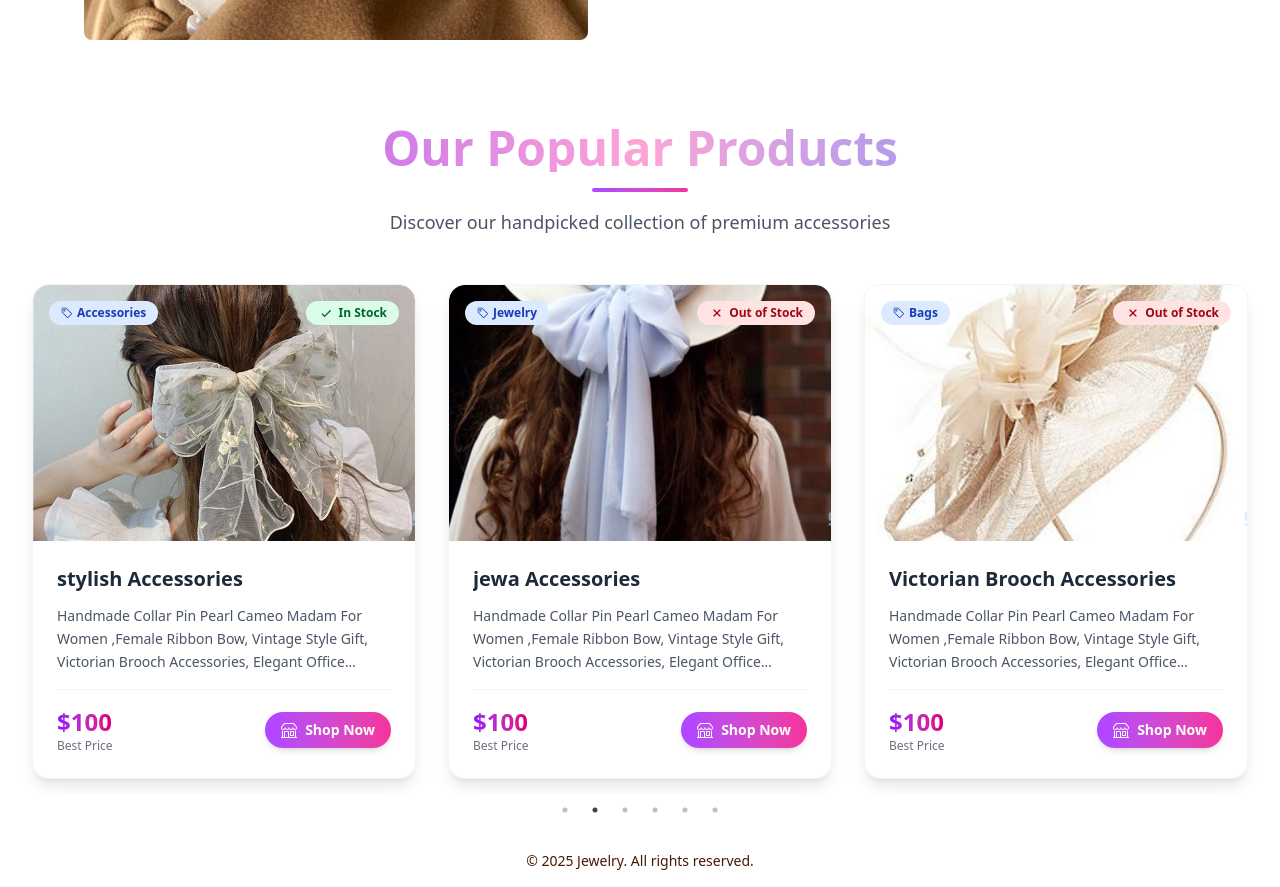
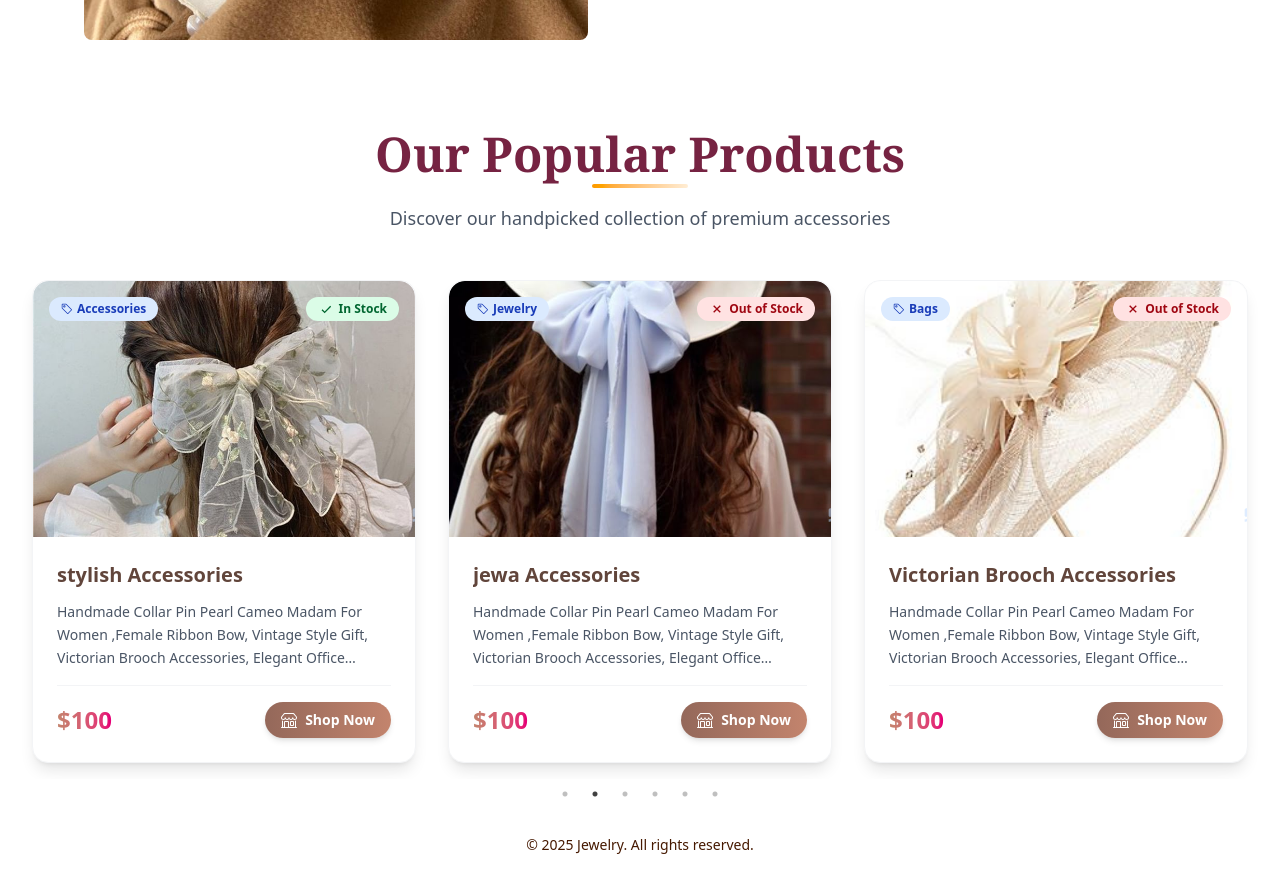
Before and after one commit to Smah-amen/vintage-store, a Next.js app: page /product/1 in a window 1280 px wide. Shown: the part 780-1667 px from the top of the page. Built offline with nearby package versions, Linux system fonts and the light colour scheme; a web font is replaced by a local one.

Commit message:
add desigen text in product list

```diff
--- a/src/app/product/[productId]/page.js
+++ b/src/app/product/[productId]/page.js
@@ -101,8 +101,8 @@ function ProductDetails({ params }) {
               <div className="overflow-hidden">
                 <h1
                   ref={(el) => el && textElementsRef.current.push(el)}
-                  // className="text-4xl md:text-5xl text-[#762342] font-serif font-bold leading-tight"
-                  className="text-5xl font-bold bg-gradient-to-r from-pink-800 via-purple-950 to-blue-200 bg-clip-text text-transparent font-cursive"
+                  className="text-4xl md:text-5xl text-[#762342] font-serif font-bold leading-tight"
+                  // className="text-5xl font-bold bg-gradient-to-r from-pink-800 via-purple-950 to-blue-200 bg-clip-text text-transparent font-cursive"
                 >
                   {product.name}
                 </h1>
--- a/src/components/ProductList.jsx
+++ b/src/components/ProductList.jsx
@@ -124,7 +124,7 @@ const ProductList = () => {
                 </div>
 
                 <div className="relative p-6">
-                  <h3 className="text-xl font-bold text-gray-800 mb-3 line-clamp-2 group-hover:text-purple-700 transition-colors duration-300">
+                  <h3 className="text-xl font-bold text-[#61453b] mb-3 line-clamp-2 group-hover:text-[#c3846d] transition-colors duration-300">
                     {item.name}
                   </h3>
 
@@ -134,10 +134,9 @@ const ProductList = () => {
 
                   <div className="flex items-center justify-between pt-4 border-t border-gray-100">
                     <div className="flex flex-col">
-                      <span className="text-2xl font-bold bg-gradient-to-r from-purple-600 to-pink-600 bg-clip-text text-transparent">
+                      <span className="text-2xl font-bold bg-gradient-to-r from-[#c3846d] to-pink-600 bg-clip-text text-transparent">
                         ${item.price}
                       </span>
-                      <span className="text-xs text-gray-500">Best Price</span>
                     </div>
 
                     <button
@@ -145,7 +144,7 @@ const ProductList = () => {
                         e.preventDefault();
                         addToCart(item);
                       }}
-                      className="flex items-center bg-gradient-to-r from-purple-500 to-pink-500 hover:from-purple-600 hover:to-pink-600 text-white px-4 py-2 rounded-full text-sm font-semibold transition-all duration-300 transform hover:scale-105 shadow-md hover:shadow-lg"
+                      className="flex items-center bg-gradient-to-r from-[#94685a] to-[#c3846d] hover:from-amber-200 hover:to-orange-200 text-white px-4 py-2 rounded-full text-sm font-semibold transition-all duration-300 transform hover:scale-105 shadow-md hover:shadow-lg"
                     >
                       <GiShoppingCart className="w-4 h-4 mr-2" />
                       Add to Cart
--- a/src/components/TestimonialsProduct.jsx
+++ b/src/components/TestimonialsProduct.jsx
@@ -53,10 +53,10 @@ function TestimonialsProduct() {
   return (
     <div data-aos="zoom-in" className="container mx-auto mb-10 px-4">
       <div className="text-center mb-12">
-        <h1 className="text-5xl font-bold bg-gradient-to-r from-purple-600 via-pink-300 to-blue-500 bg-clip-text text-transparent font-cursive mb-4">
+        <h1 className="text-5xl md:text-5xl text-[#762342] font-serif font-bold leading-tight">
           Our Popular Products
         </h1>
-        <div className="w-24 h-1 bg-gradient-to-r from-purple-500 to-pink-500 mx-auto rounded-full"></div>
+        <div className="w-24 h-1 bg-gradient-to-r from-amber-500 to-orange-100 mx-auto rounded-full"></div>
         <p className="text-gray-600 mt-4 text-lg">Discover our handpicked collection of premium accessories</p>
       </div>
 
@@ -65,10 +65,8 @@ function TestimonialsProduct() {
           {data.slice(0, 7).map((item, index) => (
             <div key={item.id || index} className="px-4 pb-4">
               <div className="group relative bg-white rounded-2xl shadow-lg hover:shadow-2xl transition-all duration-500 transform hover:-translate-y-2 overflow-hidden border border-gray-100">
-                {/* Gradient overlay */}
                 <div className="absolute inset-0 bg-gradient-to-br from-purple-50 via-pink-50 to-blue-50 opacity-0 group-hover:opacity-100 transition-opacity duration-300"></div>
 
-                {/* Stock status badge */}
                 <div className="absolute top-4 right-4 z-10">
                   {item.inStock ? (
                     <div className="flex items-center bg-green-100 text-green-800 px-3 py-1 rounded-full text-xs font-semibold">
@@ -104,7 +102,7 @@ function TestimonialsProduct() {
                     <BiSolidQuoteRight size={20} />
                   </div>
 
-                  <h3 className="text-xl font-bold text-gray-800 mb-3 line-clamp-2 group-hover:text-purple-700 transition-colors duration-300">
+                  <h3 className="text-xl font-bold  text-[#61453b] mb-3 line-clamp-2 group-hover:text-[#c3846d] transition-colors duration-300">
                     {item.name}
                   </h3>
 
@@ -114,13 +112,12 @@ function TestimonialsProduct() {
 
                   <div className="flex items-center justify-between pt-4 border-t border-gray-100">
                     <div className="flex flex-col">
-                      <span className="text-2xl font-bold bg-gradient-to-r from-purple-600 to-pink-600 bg-clip-text text-transparent">
+                      <span className="text-2xl font-bold bg-gradient-to-r from-[#c3846d] to-pink-600 bg-clip-text text-transparent">
                         ${item.price}
                       </span>
-                      <span className="text-xs text-gray-500">Best Price</span>
                     </div>
 
-                    <button className="flex items-center bg-gradient-to-r from-purple-500 to-pink-500 hover:from-purple-600 hover:to-pink-600 text-white px-4 py-2 rounded-full text-sm font-semibold transition-all duration-300 transform hover:scale-105 shadow-md hover:shadow-lg">
+                    <button className="flex items-center bg-gradient-to-r from-[#94685a] to-[#c3846d]  text-white px-4 py-2 rounded-full text-sm font-semibold transition-all duration-300 transform hover:scale-105 shadow-md hover:shadow-lg">
                       <BsShop className="w-4 h-4 mr-2" />
                       Shop Now
                     </button>
```
